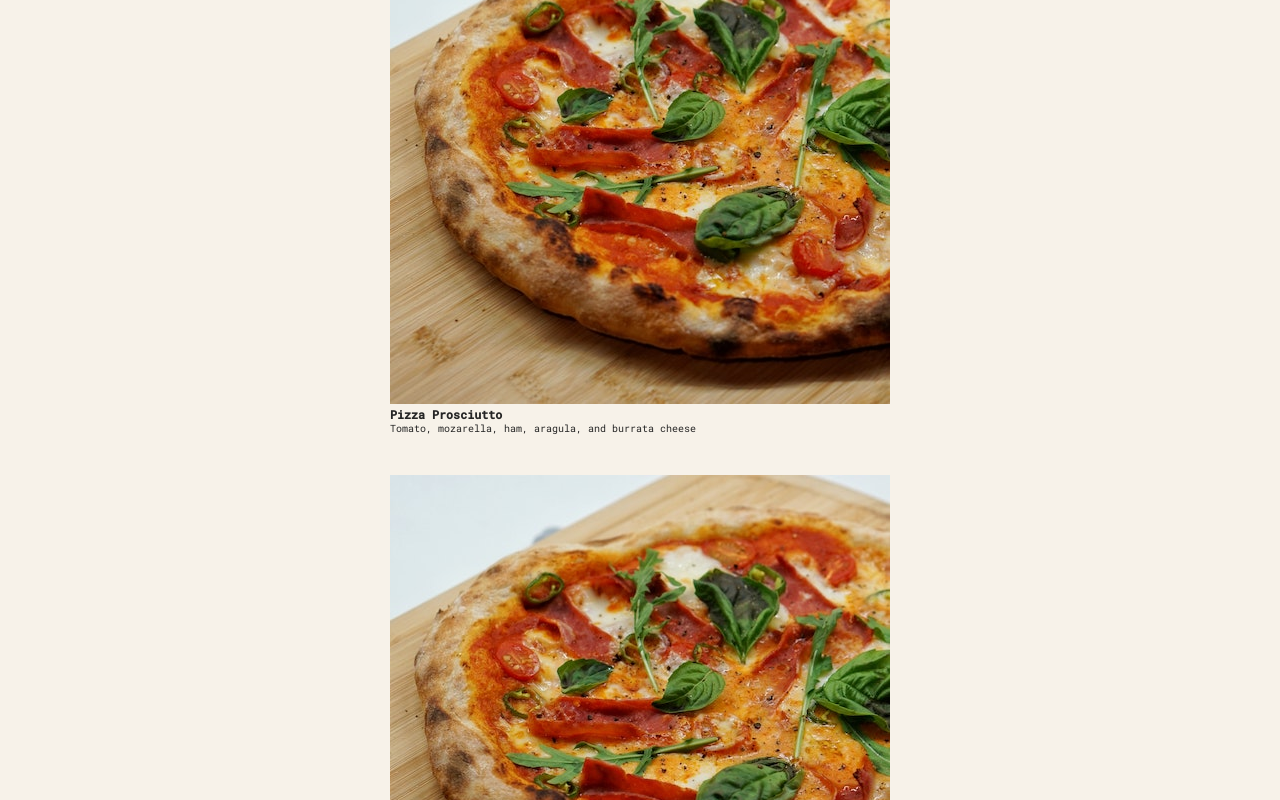
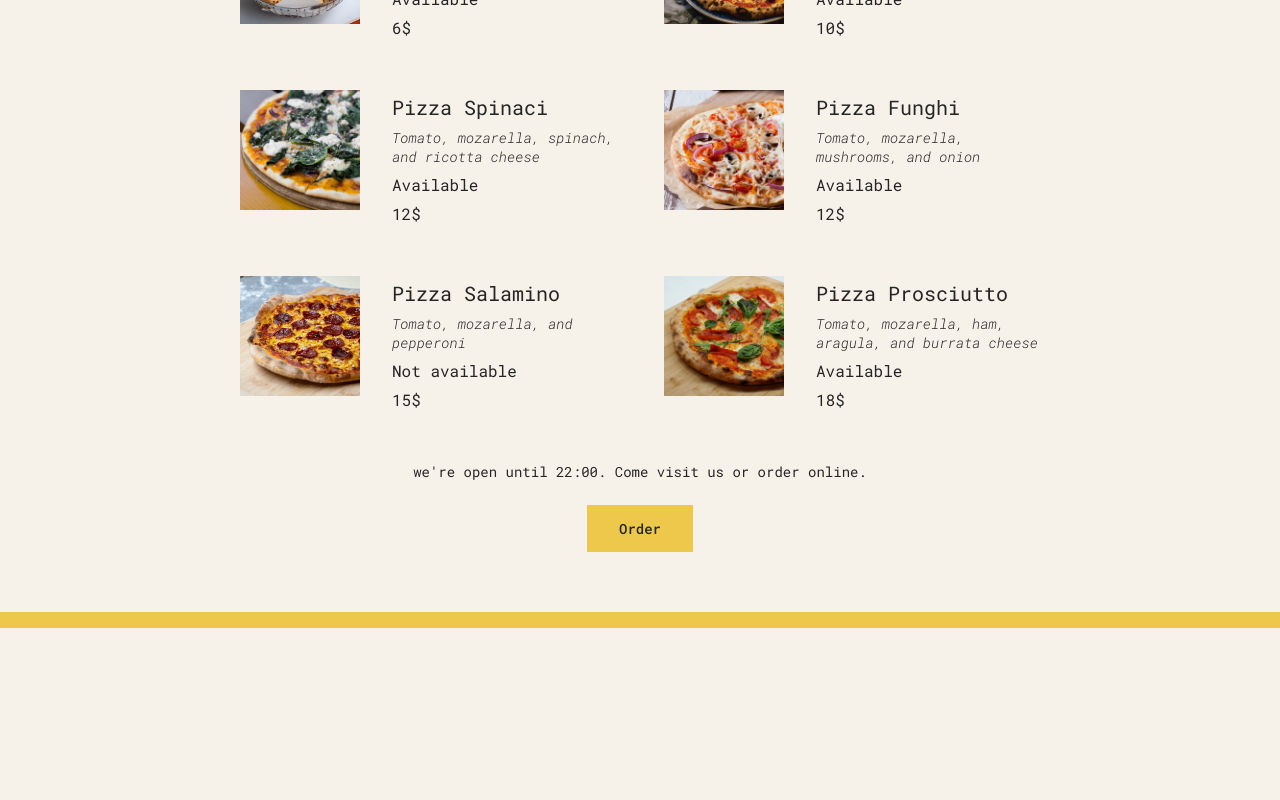
Before and after one commit to salahmohsen/React-Course-Jonas-Schmedtmann, a React (Create React App) app in the folder 03-pizza-menu/: page / in a window 1280 px wide. Shown: the part 340-1140 px from the top of the page. After the commit the page ends 968 px from the top, so only its background shows below. Built offline with nearby package versions, Linux system fonts and the light colour scheme.

Commit message:
47. Conditional Rendering With &&

```diff
--- a/03-pizza-menu/src/index.js
+++ b/03-pizza-menu/src/index.js
@@ -2,7 +2,7 @@ import React from "react";
 import ReactDOM from "react-dom/client";
 import "./index.css";
 
-const pizzaData = [
+let pizzaData = [
   {
     name: "Focaccia",
     ingredients: "Bread with italian olive oil and rosemary",
@@ -69,11 +69,29 @@ function Menu() {
   return (
     <main className="menu">
       <h2>Our Menu</h2>
-      <Pizza />
-      <Pizza />
-      <Pizza />
-      <Pizza />
+
+      {pizzaData.length > 0 && (
+        <ul className="pizzas">
+          {pizzaData.map((pizza) => {
+            return <Pizza pizzaObj={pizza} key={pizza.name} />;
+          })}
+        </ul>
+      )}
     </main>
+  );
+}
+
+function Pizza(props) {
+  return (
+    <li className="pizza">
+      <img src={props.pizzaObj.photoName} alt={props.pizzaObj.name} />
+      <div>
+        <h3>{props.pizzaObj.name}</h3>
+        <p>{props.pizzaObj.ingredients}</p>
+        <span>{!props.pizzaObj.soldOut ? "Available " : "Not available "}</span>
+        <span>{Number(props.pizzaObj.price)}$</span>
+      </div>
+    </li>
   );
 }
 
@@ -82,17 +100,15 @@ function Footer() {
   const openHour = 12;
   const closeHour = 22;
   const isOpen = hour >= openHour && hour <= closeHour;
-  console.log(isOpen);
-  return <footer className="footer">We're currently open!</footer>;
-}
-
-function Pizza() {
   return (
-    <div>
-      <img src="pizzas/prosciutto.jpg" alt="Pizza Prosciutto" />
-      <h3>Pizza Prosciutto</h3>
-      <p>Tomato, mozarella, ham, aragula, and burrata cheese</p>
-    </div>
+    <footer className="footer">
+      {isOpen && (
+        <div className="order">
+          <p>we're open until {closeHour}:00. Come visit us or order online.</p>
+          <button className="btn">Order</button>
+        </div>
+      )}
+    </footer>
   );
 }
 
```
